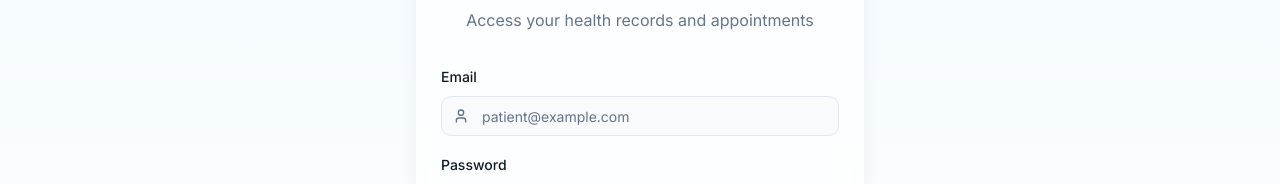
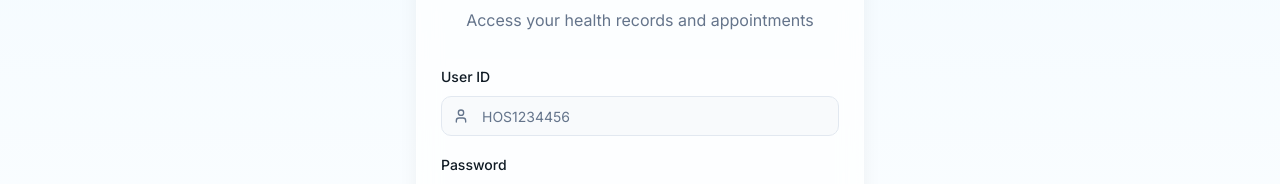
Before and after one commit to nikhil-agrawal123/health-chat-nexus, a React (Vite) app: page /patient-login in a window 1280 px wide. Shown: the part 298-482 px from the top of the page. Built offline with nearby package versions, Linux system fonts and the light colour scheme.

Commit message:
login update

```diff
--- a/src/pages/PatientLogin.tsx
+++ b/src/pages/PatientLogin.tsx
@@ -8,14 +8,14 @@ import GlassCard from "@/components/ui/GlassCard";
 import AnimatedButton from "@/components/ui/AnimatedButton";
 
 const PatientLogin = () => {
-  const [email, setEmail] = useState("");
+  const [id, setEmail] = useState("");
   const [password, setPassword] = useState("");
   const navigate = useNavigate();
 
   const handleSubmit = (e: React.FormEvent) => {
     e.preventDefault();
     // Authentication logic would go here
-    console.log("Patient login attempt with:", { email, password });
+    console.log("Patient login attempt with:", { id, password });
   };
 
   return (
@@ -42,15 +42,15 @@ const PatientLogin = () => {
 
         <form onSubmit={handleSubmit} className="space-y-4">
           <div className="space-y-2">
-            <label htmlFor="email" className="text-sm font-medium">
-              Email
+            <label htmlFor="id" className="text-sm font-medium">
+              User ID
             </label>
             <div className="relative">
               <Input
                 id="email"
-                type="email"
-                placeholder="patient@example.com"
-                value={email}
+                type="id"
+                placeholder="HOS1234456"
+                value={id}
                 onChange={(e) => setEmail(e.target.value)}
                 className="pl-10"
                 required
```
